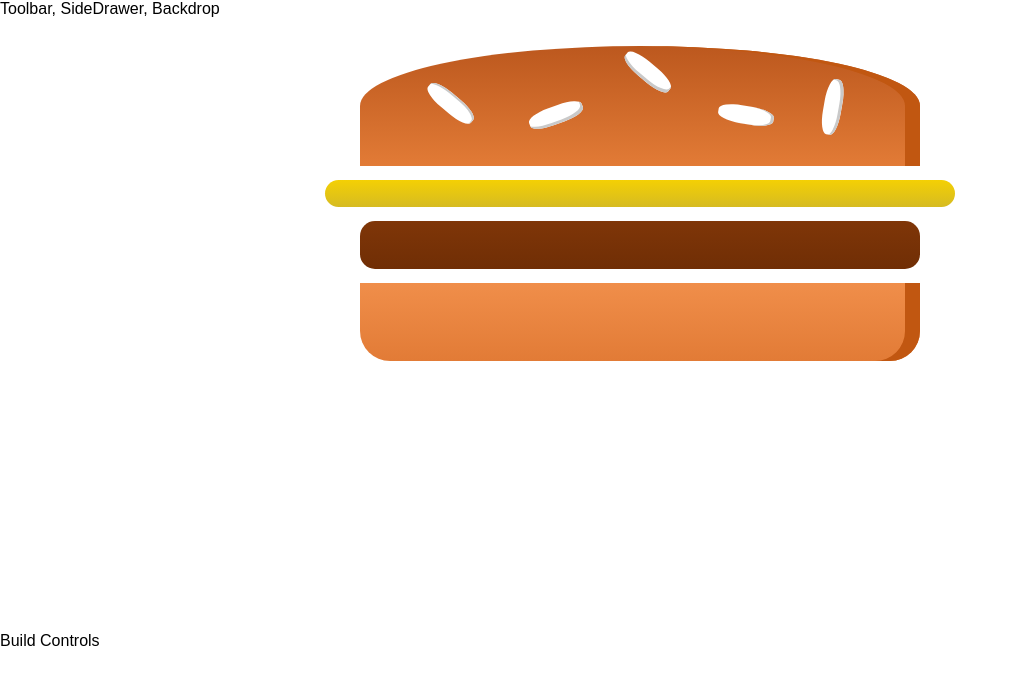
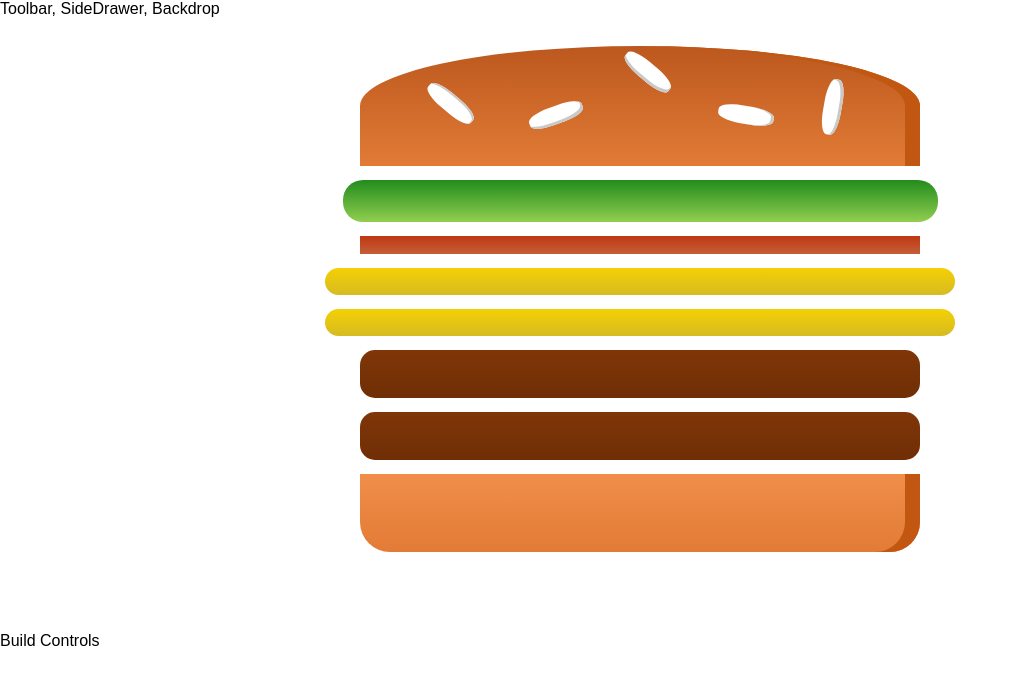
Before and after one commit to paulakash36/burger-builder, a React (Create React App) app: page / in a window 1280 px wide. Shown: the top 684 px of the page, without its empty margins (0-1018 px from the left). Built offline with nearby package versions, Linux system fonts and the light colour scheme.

Commit message:
Outputting Burger Ingredients Dynamically

```diff
--- a/src/components/Burger/Burger.js
+++ b/src/components/Burger/Burger.js
@@ -2,11 +2,15 @@
 import './Burger.css';
 import BurgerIngredient from './BurgerIngedients/BurgerIngredient';
 const burger = (props) => {
+    const transformedIngredients = Object.keys(props.ingredients).map(igKey => {
+        return [...Array(props.ingredients[igKey])].map((_,i) => {
+            return <BurgerIngredient key={igKey + i} type={igKey} />;
+        });
+    });
     return (
         <div className="Burger">
             <BurgerIngredient type="bread-top" />
-            <BurgerIngredient type="cheese" />
-            <BurgerIngredient type="meat" />
+            {transformedIngredients}
             <BurgerIngredient type="bread-bottom" />
         </div>
     );
--- a/src/containers/BurgerBuilder/BurgerBuilder.js
+++ b/src/containers/BurgerBuilder/BurgerBuilder.js
@@ -3,10 +3,19 @@
 import Burger from '../../components/Burger/Burger';
 class BurgerBuilder extends Component {
 
+    state = {
+        ingredients: {
+            salad:1,
+            bacon:1,
+            cheese:2,
+            meat:2
+        }
+    }
+
     render() {
         return (
             <Aux>
-                <Burger />
+                <Burger ingredients={this.state.ingredients} />
                 <div>Build Controls</div>
             </Aux>
         );
```
Also changed, not shown: 1 other file (tests, documents, lock files or other folders).
